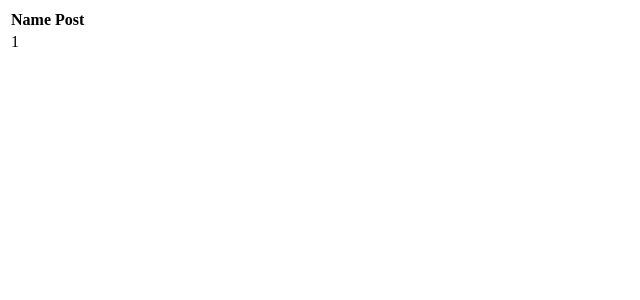
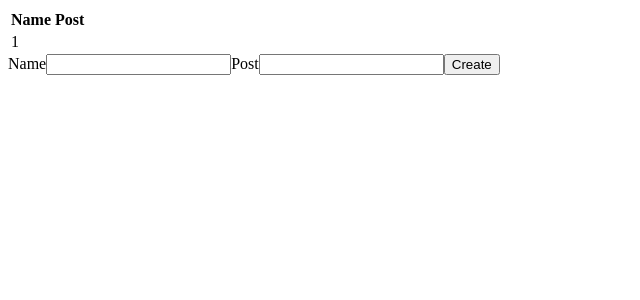
Before and after one commit to NotNanetteKaye/Week13-JavaScript-social-feed, a React (Create React App) app: page / in a window 1280 px wide. Shown: the top 300 px of the page, without its empty margins (0-640 px from the left). Built offline with nearby package versions, Linux system fonts and the light colour scheme.

Commit message:
Created AddEntryForm Component

```diff
--- a/src/App.jsx
+++ b/src/App.jsx
@@ -1,5 +1,8 @@
 import React, { useState } from 'react';
 import DisplayEntries from './components/AddEntry/DisplayEntries/DisplayEntries';
+import AddEntryForm from './components/AddEntry/AddEntryForm';
+
+
 
 function App() {
 
@@ -8,6 +11,7 @@
   return (
     <div>
       <DisplayEntries parentEntries={entries}/>
+      <AddEntryForm/>
     </div>
   );
 }
--- a/src/components/AddEntry/AddEntryForm.jsx
+++ b/src/components/AddEntry/AddEntryForm.jsx
@@ -0,0 +1,33 @@
+
+import React, { useState } from 'react';
+
+
+
+const AddEntryForm = (props) => {
+
+
+    const [name, setName] = useState('');
+    const [post, setPost] = useState('');
+
+    function handleSubmit(event) {
+        event.preventDefault();
+        let newEntry = {
+            name: name,
+            post: post
+        };
+        console.log(newEntry)
+    }
+
+
+    return (
+        <form onSubmit={handleSubmit}>
+            <label>Name</label>
+            <input type='string' value={name} onChange={(event) => setName(event.target.value)}/>
+            <label>Post</label>
+            <input type='string' value={post} onChange={(event) => setPost(event.target.value)}/>
+            <button type='submit'>Create</button>
+        </form>
+    );
+}
+
+export default AddEntryForm;
```
